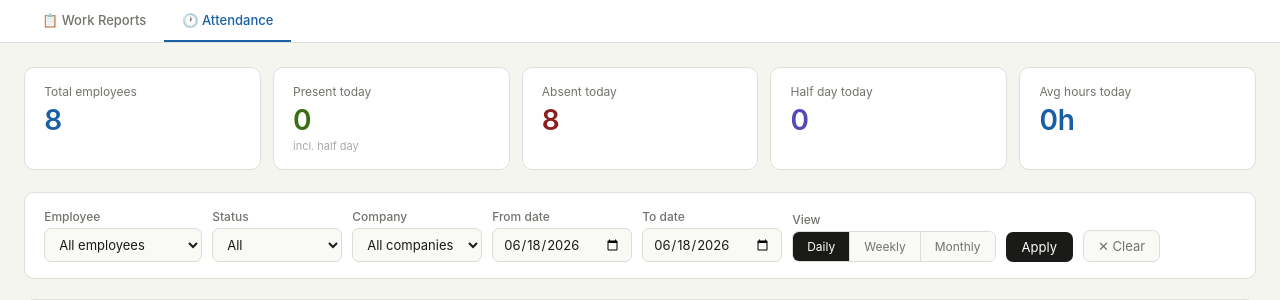
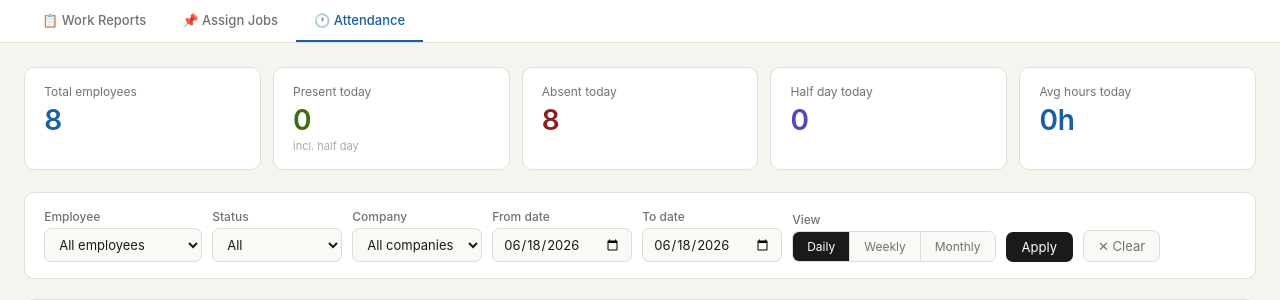
Before and after one commit to subrato91net-boop/work-report-app, a Flask app: page /attendance in a window 1280 px wide. Shown: the part 52-352 px from the top of the page. Run offline with Flask 3, Linux system fonts and the light colour scheme; the visitor is signed in with stand-in values (Sample User, id 1); data that the repository does not hold is empty.

Commit message:
Update attendance.html

```diff
--- a/work_report_app/templates/attendance.html
+++ b/work_report_app/templates/attendance.html
@@ -94,6 +94,7 @@
 </div>
 <div class="nav-tabs">
   <a href="/manager"    class="nav-tab">📋 Work Reports</a>
+  <a href="/assign-job" class="nav-tab">📌 Assign Jobs</a>
   <a href="/attendance" class="nav-tab active">🕐 Attendance</a>
 </div>
 <div class="main">
```
